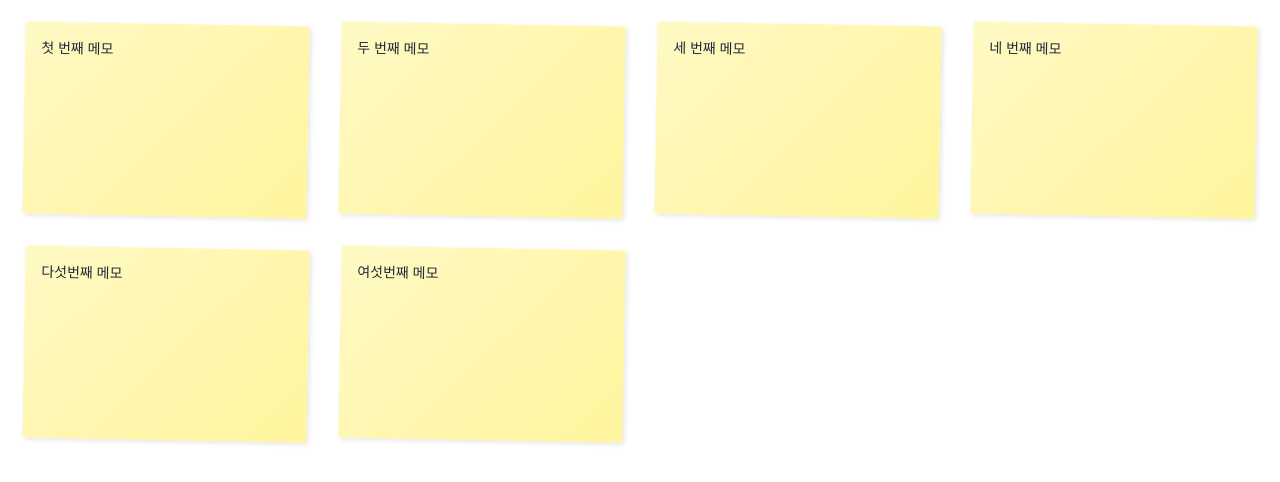
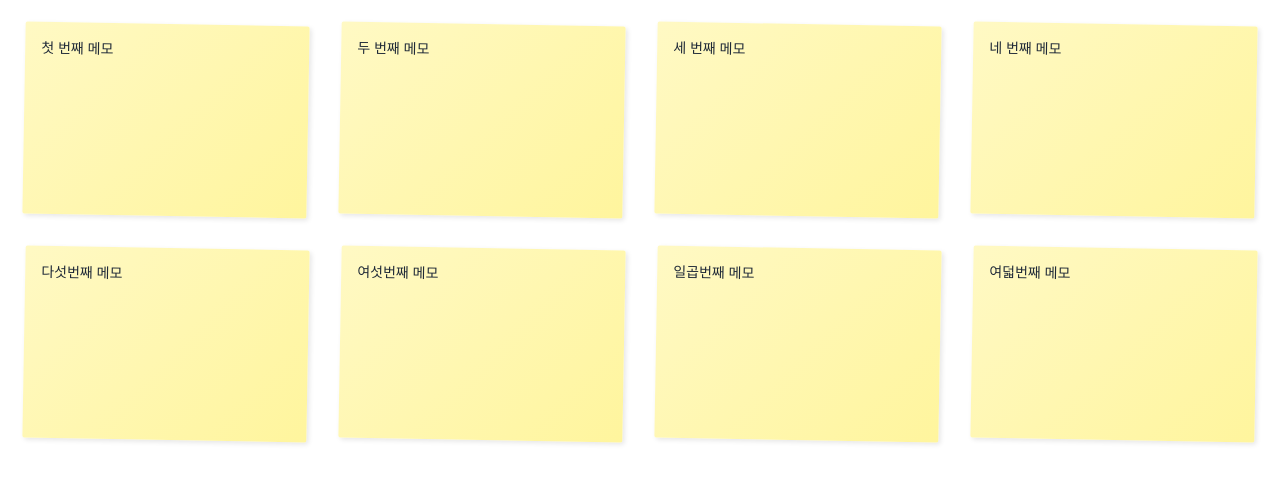
Before and after one commit to betterthanhajin/omo, a Next.js app in the folder omo/: page /guest-book in a window 1280 px wide. Shown: the top 482 px of the page. Built offline with nearby package versions, Linux system fonts and the light colour scheme; a web font is replaced by a local one.

Commit message:
chore: dummy

```diff
--- a/omo/components/omo-postIt.tsx
+++ b/omo/components/omo-postIt.tsx
@@ -83,6 +83,8 @@ const PostItBoard = () => {
     { id: "postit-4", content: "네 번째 메모" },
     { id: "postit-5", content: "다섯번째 메모" },
     { id: "postit-6", content: "여섯번째 메모" },
+    { id: "postit-7", content: "일곱번째 메모" },
+    { id: "postit-8", content: "여덟번째 메모" },
   ]);
 
   const [post, setPost] = useState<PostData[]>([]);
```
